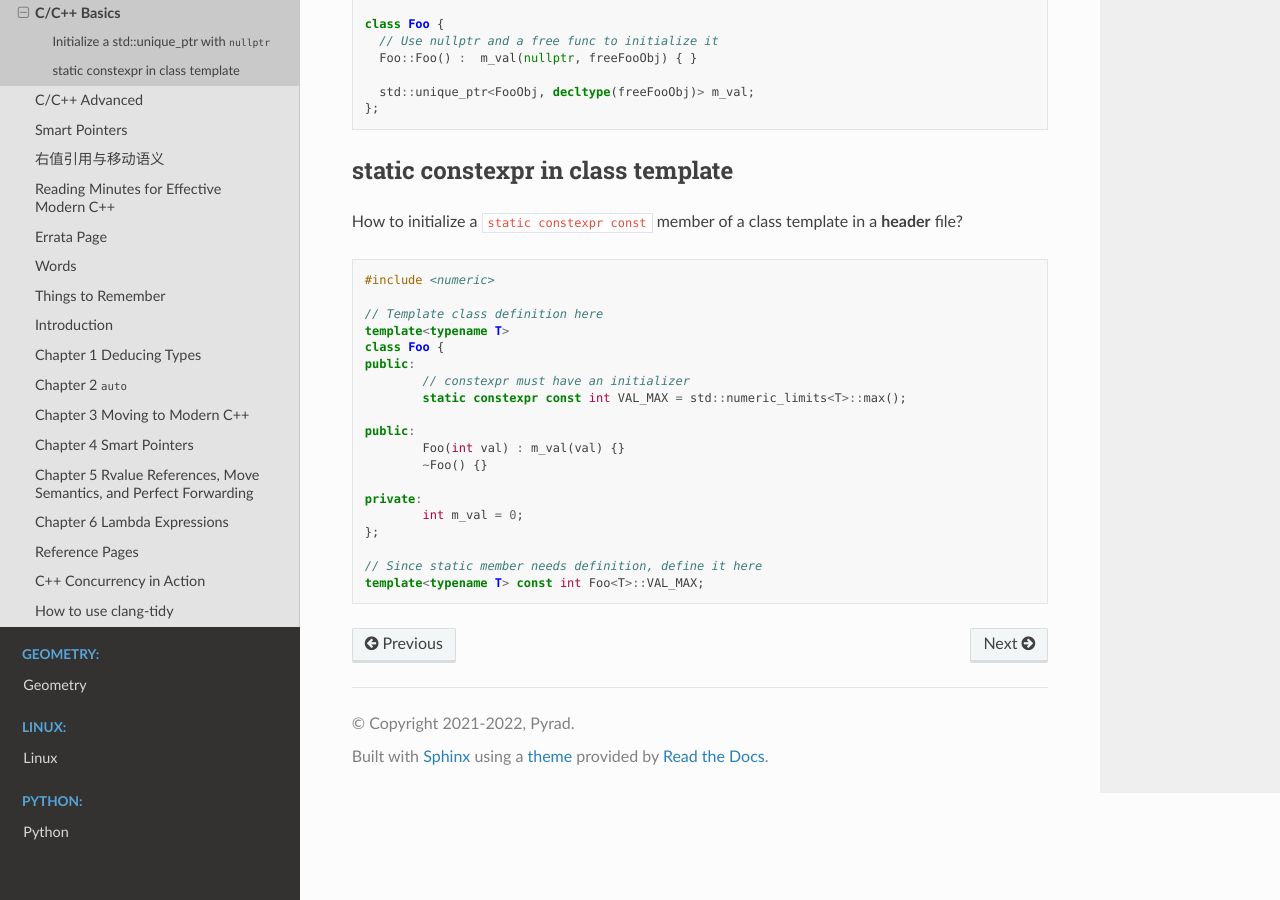
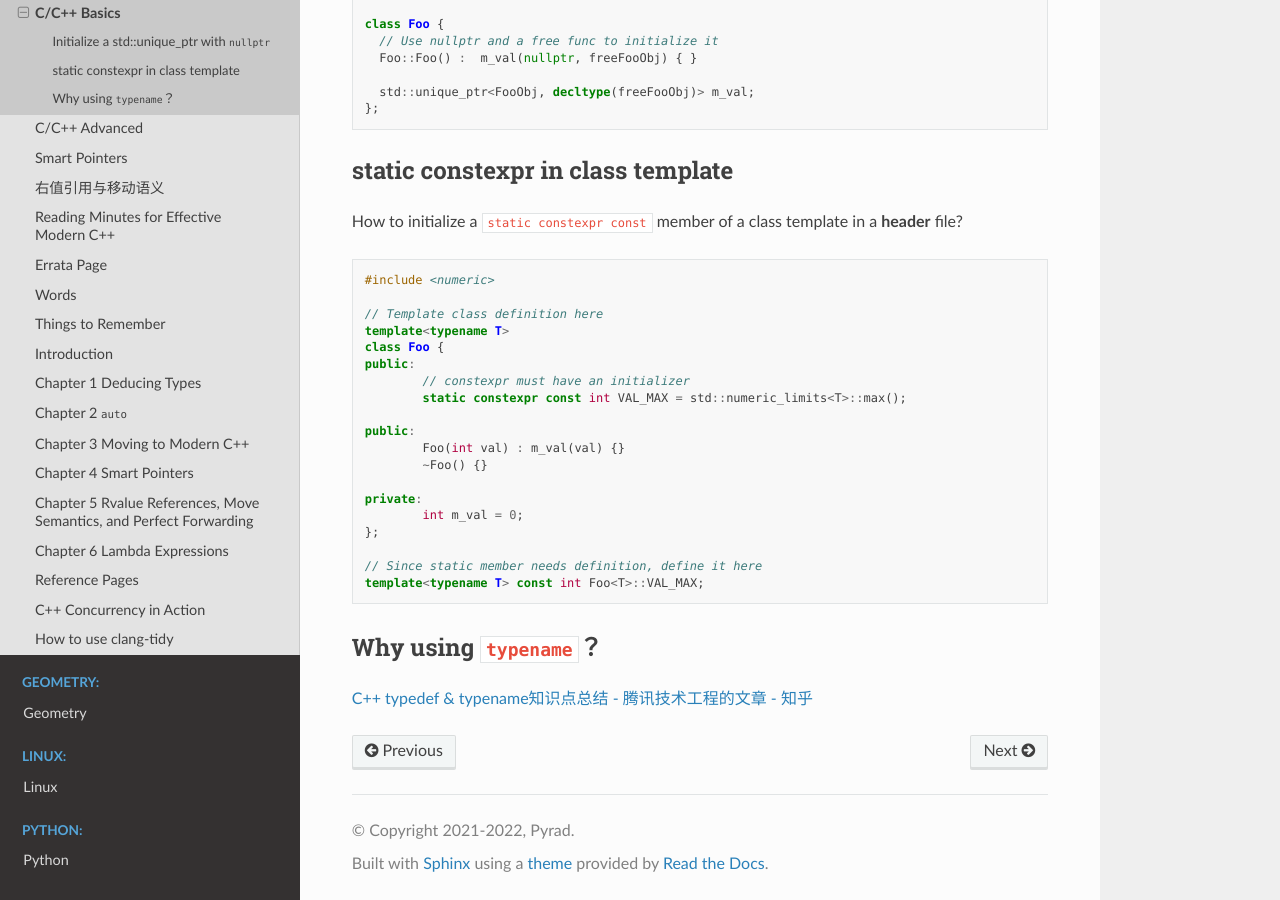
Before and after one commit to Pyrad/pyradnotes, a Sphinx documentation site: the page built from source/CPP/CppBasics.md, in a window 1280 px wide and 900 px high, scrolled down 510 px. Built offline with Sphinx 7.4.7 and the Read the Docs theme 2.0.0, drawn with Linux system fonts in a browser that asks for light colours.

Commit message:
Cpp Usage of typename

````diff
--- a/source/CPP/CppBasics.md
+++ b/source/CPP/CppBasics.md
@@ -57,3 +57,8 @@ private:
 template<typename T> const int Foo<T>::VAL_MAX;
 
 ```
+
+
+## Why using `typename`？
+
+[C++ typedef & typename知识点总结 - 腾讯技术工程的文章 - 知乎](https://zhuanlan.zhihu.com/p/617664673)
````
